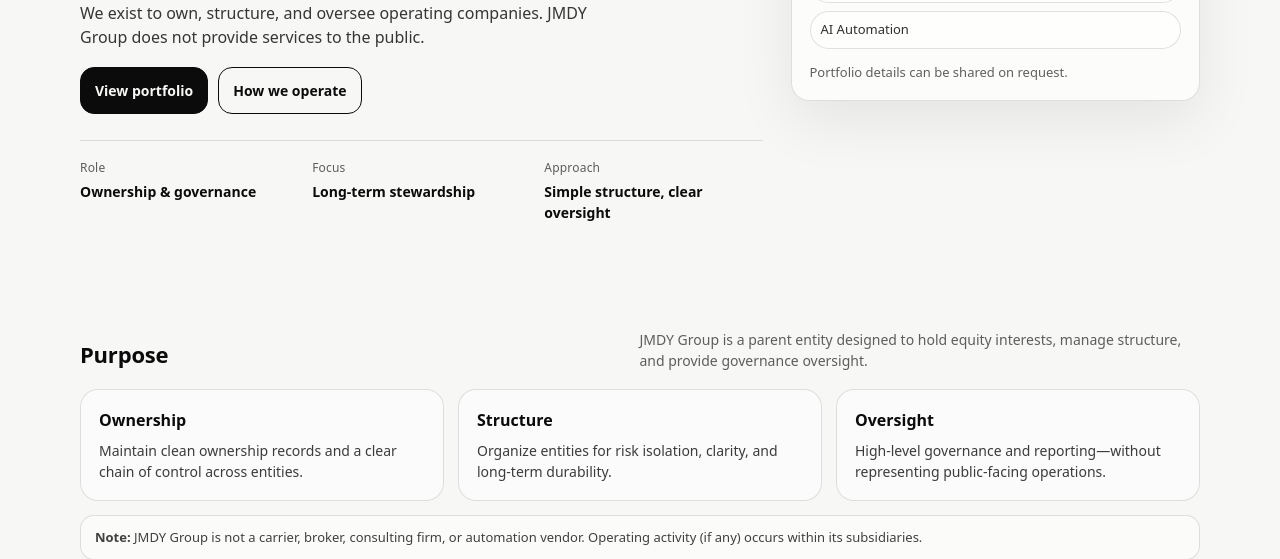
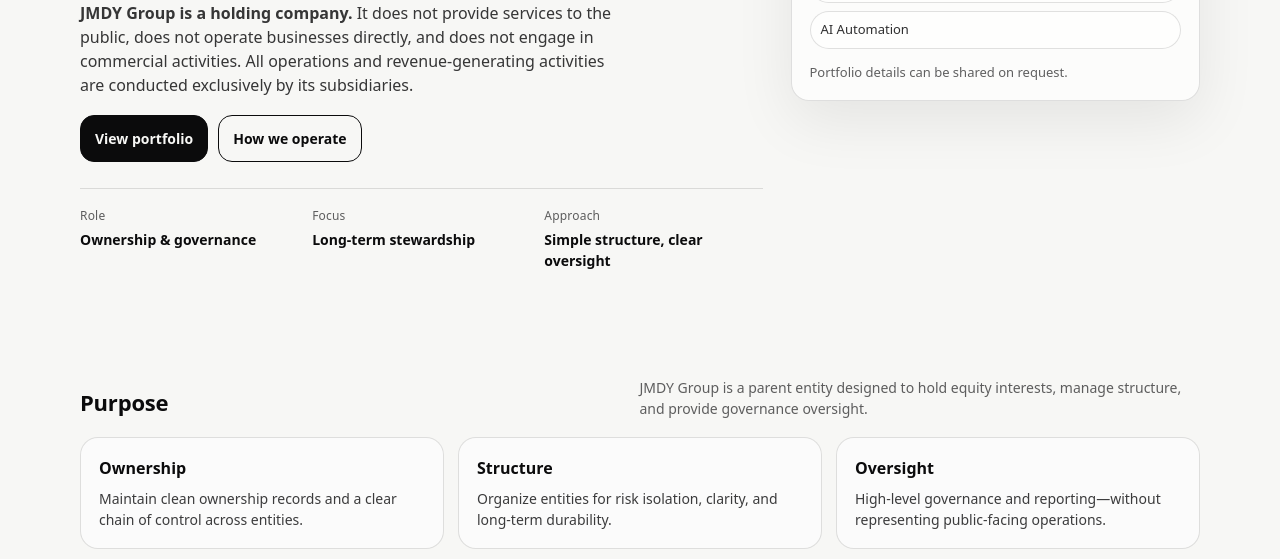
Before and after one commit to jabdurakhi001/JMDY-Website, a plain HTML site: page index.html in a window 1280 px wide. Shown: the part 277-836 px from the top of the page. Drawn offline with Linux system fonts and the light colour scheme.

Commit message:
Revise JMDY Group description in index.html
Updated the description of JMDY Group to clarify its role as a holding company and its operational structure.

```diff
--- a/index.html
+++ b/index.html
@@ -41,9 +41,12 @@
             <p class="eyebrow">Holding company</p>
             <h1>JMDY Group</h1>
             <p class="lead">
-              We exist to own, structure, and oversee operating companies.
-              JMDY Group does not provide services to the public.
-            </p>
+  <strong>JMDY Group is a holding company.</strong>
+  It does not provide services to the public, does not operate businesses directly,
+  and does not engage in commercial activities.
+  All operations and revenue-generating activities are conducted exclusively by its subsidiaries.
+</p>
+
 
             <div class="actions">
               <a class="btn" href="#portfolio">View portfolio</a>
```
